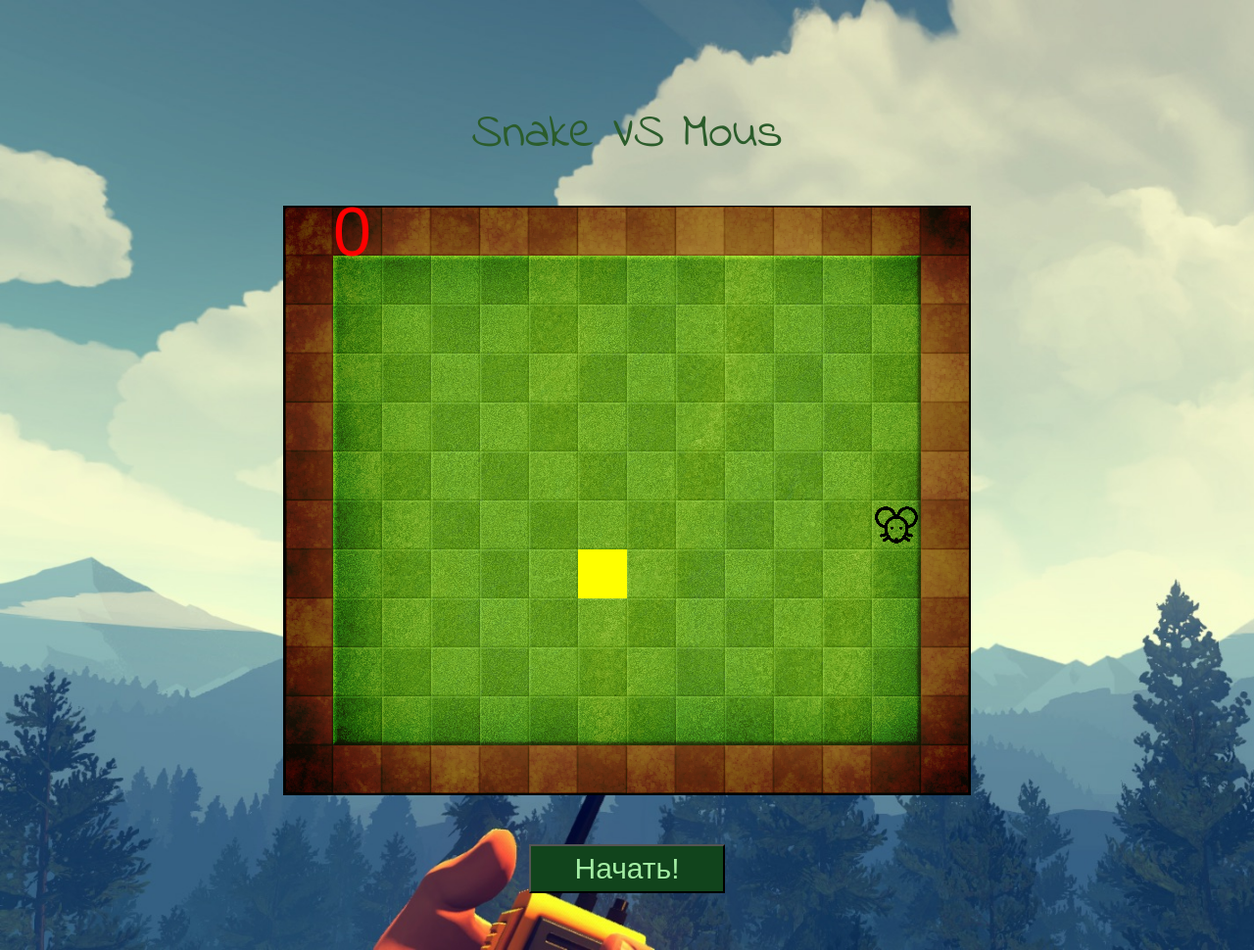
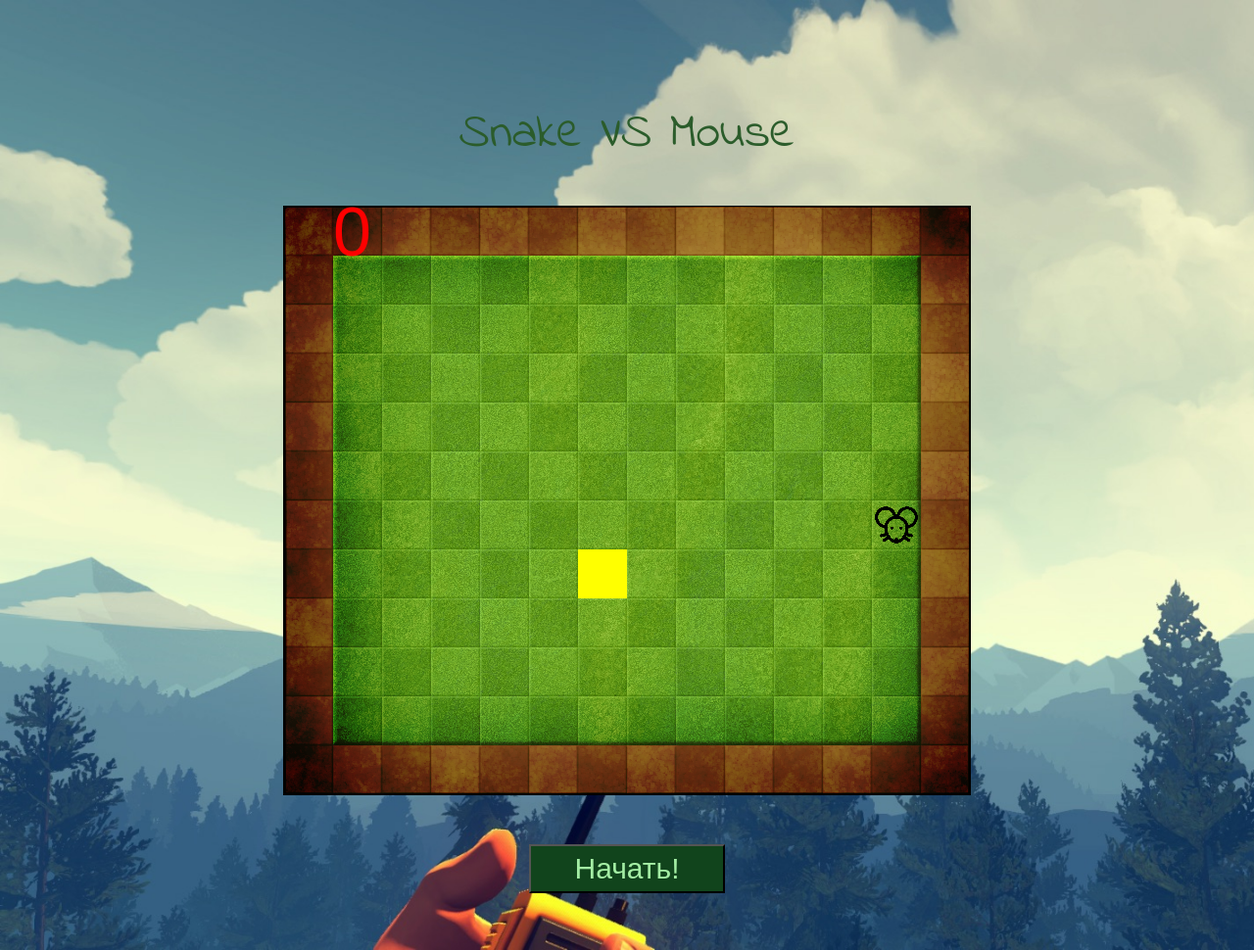
Before and after one commit to angelyonochek/angelyonochek.github.io, a plain HTML site: page index.html in a window 1280 px wide. Shown: the whole page at 98% size. Drawn offline with Linux system fonts and the light colour scheme.

Commit message:
Редактирование

```diff
--- a/index.html
+++ b/index.html
@@ -9,7 +9,7 @@
     <link href="https://fonts.googleapis.com/css2?family=Indie+Flower&display=swap" rel="stylesheet">
 </head>
 <body>
-    <div id=mous>Snake VS Mous</div>
+    <div id=mous>Snake VS Mouse</div>
     <canvas id="game" width="700" height="600"></canvas>
 
     <div id=start>
```
